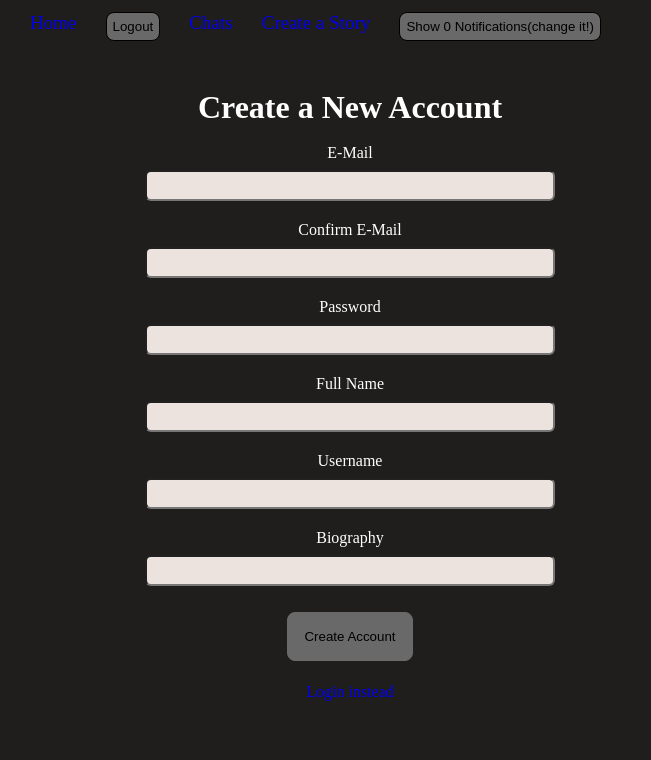
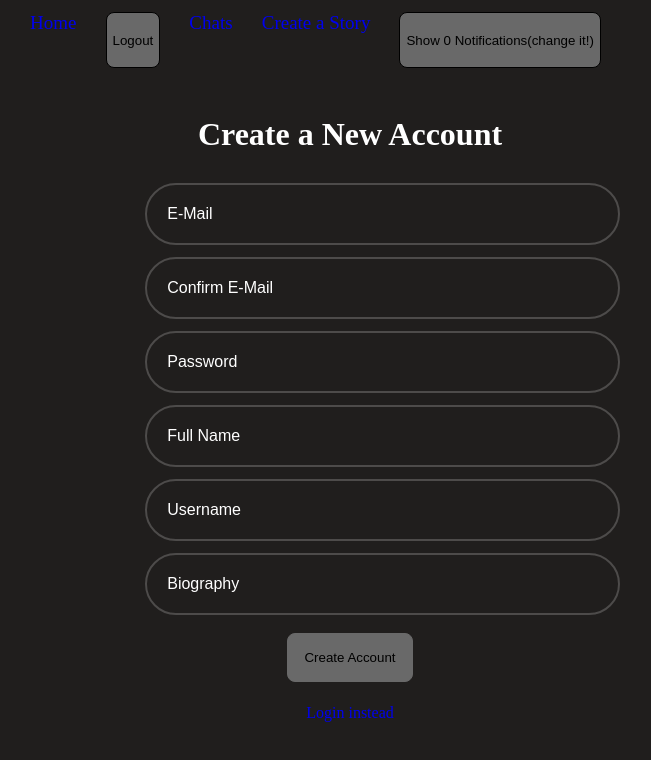
Before and after one commit to ttamalito/instagram_clone_front-end, a React (Create React App) app: page /signup in a window 1280 px wide. Shown: the top 760 px of the page, without its empty margins (290-941 px from the left). Built offline with nearby package versions, Linux system fonts and the light colour scheme.

Commit message:
add createPost page and some general styles

```diff
--- a/src/App.js
+++ b/src/App.js
@@ -5,6 +5,10 @@ import BaseRoutes from "./routes/BaseRoutes";
 import ProfileRoutes from './routes/ProfileRoutes'
 import AuthenticationRoutes
     from "./routes/AuthenticationRoutes";
+import PostRoutes from "./routes/PostRoutes";
+
+
+
 // import the styles
 import './styles/base.css';
 import Header from "./components/Header";
@@ -18,6 +22,7 @@ export default function App() {
               <BaseRoutes />
               <ProfileRoutes />
               <AuthenticationRoutes />
+              <PostRoutes />
           </BrowserRouter>
       </>
   );
--- a/src/pages/Home.js
+++ b/src/pages/Home.js
@@ -1,6 +1,5 @@
 
 import '../styles/home.css';
-
 export default function Home() {
 
     const username = 'Dummy username';
@@ -10,11 +9,12 @@ export default function Home() {
         <a href={`/user`}> Profile</a> : <a href={`/signup`}>Signup</a>
     const createAPost = <a href={`/createPost`}>Create a Post</a>
 
-    const searchForm = <form>
-        <label>Search For a User</label>
-        <input type="text"/>
-        <button>Search</button>
-    </form>
+    const searchForm = <div className={'search-form'}>
+        <form>
+            <input type="text" placeholder={'Search'}/>
+            <button>Search</button>
+        </form>
+    </div>
 
     const searchResult = <div id="search-result"></div>
     return (<div id={"home-wrapper"}>
--- a/src/pages/Login.js
+++ b/src/pages/Login.js
@@ -21,16 +21,15 @@ export default function Login() {
                 {(invalidCredentials) &&  <p>No user with that email, please try again!</p>}
 
                 {(invalidPassword) && <p>Credentials do not match, please try again!</p>}
-                <label >E-Mail</label>
-                <input type="email" id="user-email" name="email" />
+
+                <input type="email" id="user-email" name="email"  placeholder={'E-mail'}/>
             </div>
             <div className={'authentication-form-label-input'}>
-                <label form="username">Username</label>
-                <input type="text" id="username" name="username"/>
+
+                <input type="text" id="username" name="username" placeholder={'Username'}/>
             </div>
             <div className={'authentication-form-label-input'}>
-                <label htmlFor="password">Password</label>
-                <input type="password" id="password" name="password" minLength="6" />
+                <input type="password" id="password" name="password" minLength="6" placeholder={'Password'} />
             </div>
             <button className="btn">Login</button>
             <p>
--- a/src/pages/Signup.js
+++ b/src/pages/Signup.js
@@ -14,31 +14,27 @@ export default function Signup() {
     const signupForm = <form>
         <input type="hidden" name="_csrf" value="<%= locals.csrfToken %>"/>
             <div className={'authentication-form-label-input'}>
-                <label htmlFor="email">E-Mail</label>
-                <input type="email" id="email" name="email" />
+                <input type="email" id="email" name="email" placeholder={'E-Mail'}/>
             </div>
             <div className={'authentication-form-label-input'}>
-                <label htmlFor="confirm-email">Confirm E-Mail</label>
-                <input type="email" id="confirm-email" name="confirmEmail" />
+                <input type="email" id="confirm-email" name="confirmEmail" placeholder={'Confirm E-Mail'}/>
             </div>
 
             <div className={'authentication-form-label-input'}>
-                <label htmlFor="password">Password</label>
-                <input type="password" id="password" name="password" minLength="6" />
+
+                <input type="password" id="password" name="password" minLength="6" placeholder={'Password'} />
             </div>
                 <div className={'authentication-form-label-input'}>
-                    <label htmlFor="fullname">Full Name</label>
-                    <input type="text" id="fullname" name="fullname" />
+                    <input type="text" id="fullname" name="fullname" placeholder={'Full Name'} />
                 </div>
 
                 <div className={'authentication-form-label-input'}>
-                    <label htmlFor="username">Username</label>
-                    <input type="text" id="username" name="username" />
+
+                    <input type="text" id="username" name="username" placeholder={'Username'}/>
                 </div>
 
                 <div className={'authentication-form-label-input'}>
-                    <label htmlFor="bio">Biography</label>
-                    <input type="text" id="bio" name="bio" />
+                    <input type="text" id="bio" name="bio" placeholder={'Biography'} />
                 </div>
 
                 <button >Create Account</button>
--- /dev/null
+++ b/src/pages/posts/CreatePost.js
@@ -0,0 +1,33 @@
+
+import '../../styles/postStyles/formWithFile.css'
+
+/**
+ * Page to create a new post
+ * @return {JSX.Element}
+ * @constructor
+ */
+export default function CreatePost() {
+
+    // header
+    const createPostHeader = <h1>Create New Post</h1>
+
+    // create post form
+    const createPostForm = <form>
+        <div>
+
+            <input type="file" id="image/video" name="fileToUpload" placeholder={'Image or Video'} />
+        </div>
+        <div>
+            <input type="text" id="caption" name="caption" placeholder={'Caption'} />
+        </div>
+
+
+        <button className="btn">Create Post</button>
+    </form>
+
+
+    return (<div id={'create-post-container'} className={'form-with-file'}>
+        {createPostHeader}
+        {createPostForm}
+    </div>)
+}
--- /dev/null
+++ b/src/routes/PostRoutes.js
@@ -0,0 +1,20 @@
+import React from "react";
+import {Route, Routes} from "react-router-dom";
+
+
+
+import CreatePost
+    from "../pages/posts/CreatePost";
+
+/**
+ * Routes regarding all the posts
+ * @return {Element}
+ * @constructor
+ */
+export default function PostRoutes() {
+
+    return (<Routes>
+        <Route exact path='/createPost' element={<CreatePost />}/>
+
+    </Routes>);
+}
--- a/src/styles/authenticationStyles/authenticationForm.css
+++ b/src/styles/authenticationStyles/authenticationForm.css
@@ -3,9 +3,12 @@
     margin: 42px auto;
     display: grid;
     grid-template-columns: 1fr;
-    height: 100%;
+    height: 50%;
     align-items: center;
 }
+/*
+
+ */
 
 .authentication-form h1 {
     margin: 6px auto;
@@ -24,14 +27,23 @@
 .authentication-form-label-input {
     display: flex;
     flex-direction: column;
-
+    height: 50px;
     width: 40%;
-    margin: 12px auto;
+    margin: 24px auto;
 }
 
 .authentication-form-label-input input {
-    background-color: #ECE2DE;
-    border-radius: 6px;
-    height: 25px;
-    margin: 8px 0;
+    border: 2px solid rgba(255, 255, 255, .2);
+    outline: none;
+    height: 100%;
+    width: 99%;
+    background: transparent;
+    border-radius: 40px;
+    font-size: 16px;
+    color: #fff;
+    padding: 20px 45px 20px 20px;
 }
+
+.authentication-form-label-input input::placeholder {
+    color: #fff;
+}
--- a/src/styles/base.css
+++ b/src/styles/base.css
@@ -1,3 +1,4 @@
+
 body {
     margin: 0;
     padding: 0;
@@ -5,6 +6,9 @@ body {
     color: white;
 }
 
+#root {
+    height: 100dvh;
+}
 
 a {
     text-decoration: none;
@@ -18,11 +22,7 @@ a:hover {
 }
 
 
-#header-nav {
-    display: flex;
-    flex-direction: row;
-    justify-content: flex-start;
-}
+
 
 button {
     border-radius: 8px;
--- a/src/styles/header.css
+++ b/src/styles/header.css
@@ -4,8 +4,8 @@
     justify-content: space-between;
     width: 50%;
     margin:12px auto ;
-    height: 15%;
     font-size: 19px;
+    height: 7%;
 }
 
 #header-nav button {
--- a/src/styles/home.css
+++ b/src/styles/home.css
@@ -3,22 +3,14 @@
     flex-direction: column;
     justify-content: center;
     align-items: center;
-
-
+    height: 50%;
 }
 
-
-#home-wrapper form input {
-    background-color: dimgrey;
-    border-radius: 6px;
-    margin: 2px 2px;
-    border-color: dimgrey;
-}
 
 #home-wrapper form button {
     border-radius: 8px;
     border: 1px solid dimgrey;
-    padding: 16px;
+    padding: 8px;
     background-color: dimgrey;
 }
 
@@ -26,3 +18,24 @@
     background-color: white;
     padding: 18px;
 }
+
+.search-form {
+    display: flex;
+    flex-direction: row;
+    height: 25px;
+    width: 30%;
+    margin: 24px auto;
+    justify-content: flex-start;
+}
+
+.search-form input {
+    border: 2px solid rgba(255, 255, 255, .2);
+    outline: none;
+    height: 15px;
+    width: 45%;
+    background: transparent;
+    border-radius: 40px;
+    font-size: 16px;
+    color: #fff;
+    padding: 20px 45px 20px 20px;
+}
--- /dev/null
+++ b/src/styles/postStyles/formWithFile.css
@@ -0,0 +1,28 @@
+.form-with-file {
+
+    width: 40%;
+    margin: 0 auto;
+
+    text-align: center;
+    height: 25%;
+}
+
+.form-with-file form {
+    margin-top: 3rem;
+}
+
+.form-with-file div {
+    margin: 12px auto;
+}
+
+.form-with-file input {
+    border: 2px solid rgba(255, 255, 255, .2);
+    outline: none;
+    height: 100%;
+    width: 99%;
+    background: transparent;
+    border-radius: 40px;
+    font-size: 16px;
+    color: #fff;
+    padding: 20px 45px 20px 20px;
+}
```
